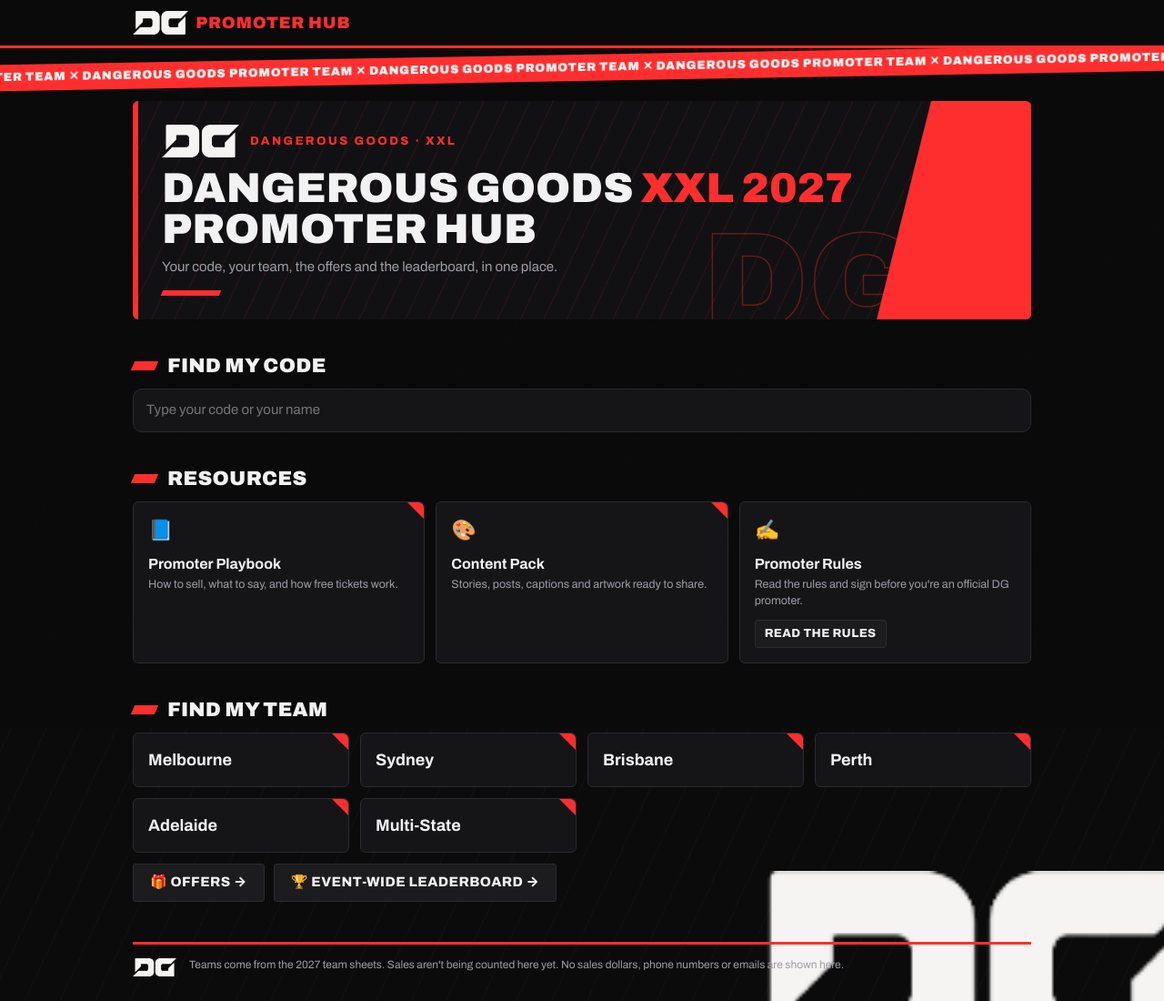
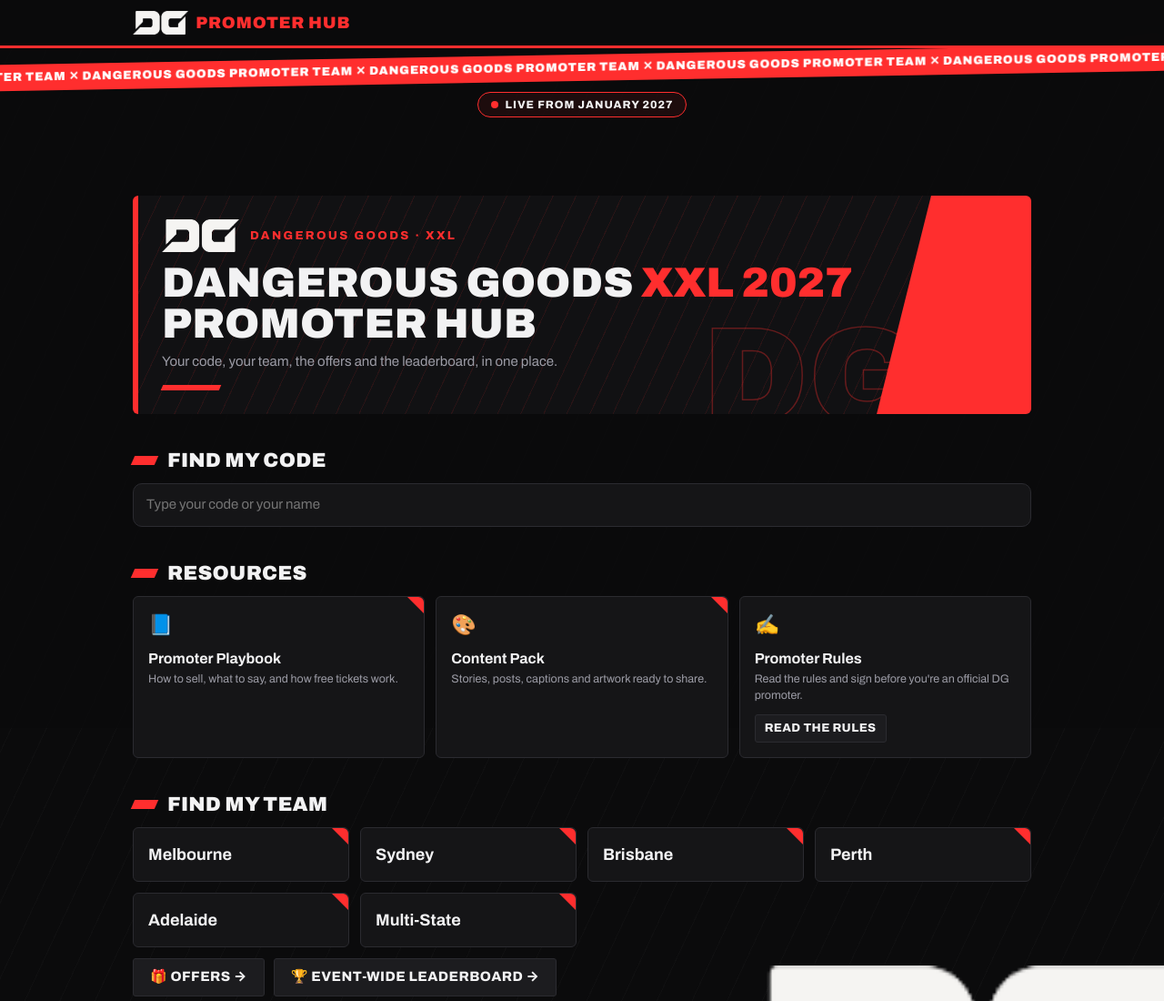
Before and after one commit to danielrahaley22-cmyk/dg-promoter-hub, a plain HTML site: page index.html in a window 1280 px wide. Shown: the top 1100 px of the page at 91% size. Drawn offline with Linux system fonts and the light colour scheme.

Commit message:
Add 'Live from January 2027' notice
Co-Authored-By: Claude Opus 5.5 <noreply@anthropic.com>
Claude-Session: https://claude.ai/code/session_01FYEDv2CT6EoaKmu9SNSgKU

```diff
--- a/index.html
+++ b/index.html
@@ -147,6 +147,8 @@ a.card::after{content:"";position:absolute;top:0;right:0;width:0;height:0;border
 footer{border-top:3px solid var(--accent);display:flex;gap:14px;align-items:flex-start}
 footer::before{content:"";flex:0 0 auto;width:48px;height:21px;background:url(dg-logo.png) no-repeat left center/contain;margin-top:1px}
 @media(max-width:560px){.hero .eyebrow{white-space:nowrap;font-size:9.5px;letter-spacing:.1em}.hero-top img{height:26px}h1{font-size:30px}h2{font-size:18px}.hero::before{font-size:100px;right:40px}.hero::after{width:90px;right:-50px}body{background-size:320px auto,auto,auto}}
+.live-note{display:flex;align-items:center;justify-content:center;gap:8px;margin:12px auto 0;width:max-content;max-width:100%;padding:7px 14px;border:1px solid var(--accent);border-radius:999px;font:800 12px/1 Archivo,sans-serif;font-stretch:115%;letter-spacing:.08em;text-transform:uppercase;color:var(--text);background:rgba(255,46,46,.08)}
+.live-note .dot{width:8px;height:8px;border-radius:50%;background:var(--accent);flex:0 0 auto}
 </style>
 </head>
 <body>
@@ -154,6 +156,7 @@ footer::before{content:"";flex:0 0 auto;width:48px;height:21px;background:url(dg
   <a class="brand" href="#home"><img src="dg-logo.png" alt="DG"> <span>Promoter Hub</span></a>
 </div></header>
 <div class="ticker" aria-hidden="true"><div class="ticker-in"><span>Dangerous Goods Promoter Team ✕ Dangerous Goods Promoter Team ✕ Dangerous Goods Promoter Team ✕ Dangerous Goods Promoter Team ✕ </span><span>Dangerous Goods Promoter Team ✕ Dangerous Goods Promoter Team ✕ Dangerous Goods Promoter Team ✕ Dangerous Goods Promoter Team ✕ </span></div></div>
+<div class="wrap"><div class="live-note"><span class="dot"></span>Live from January 2027</div></div>
 <main class="wrap" id="app"></main>
 
 <script>
```
